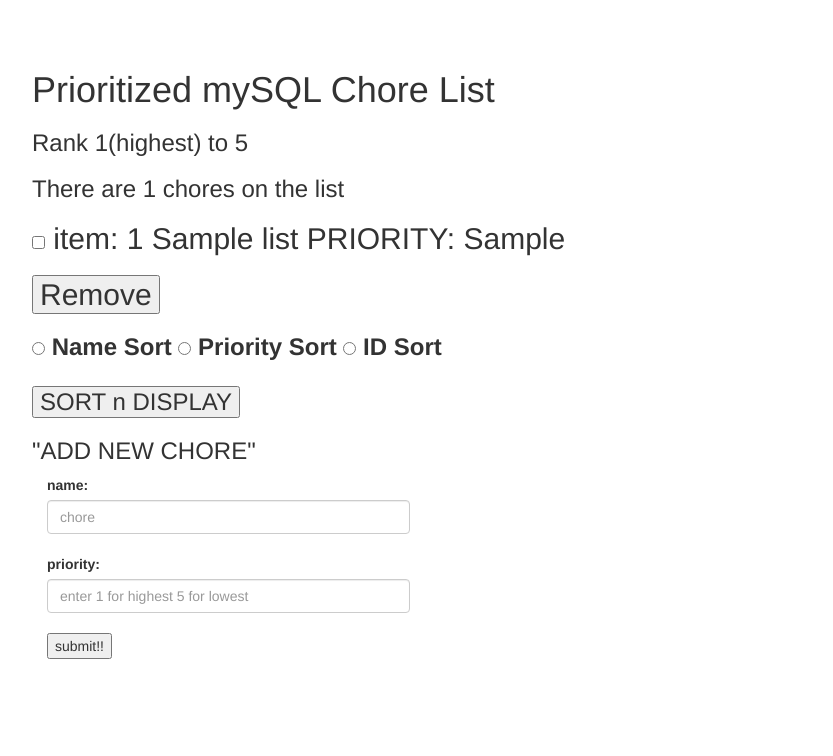
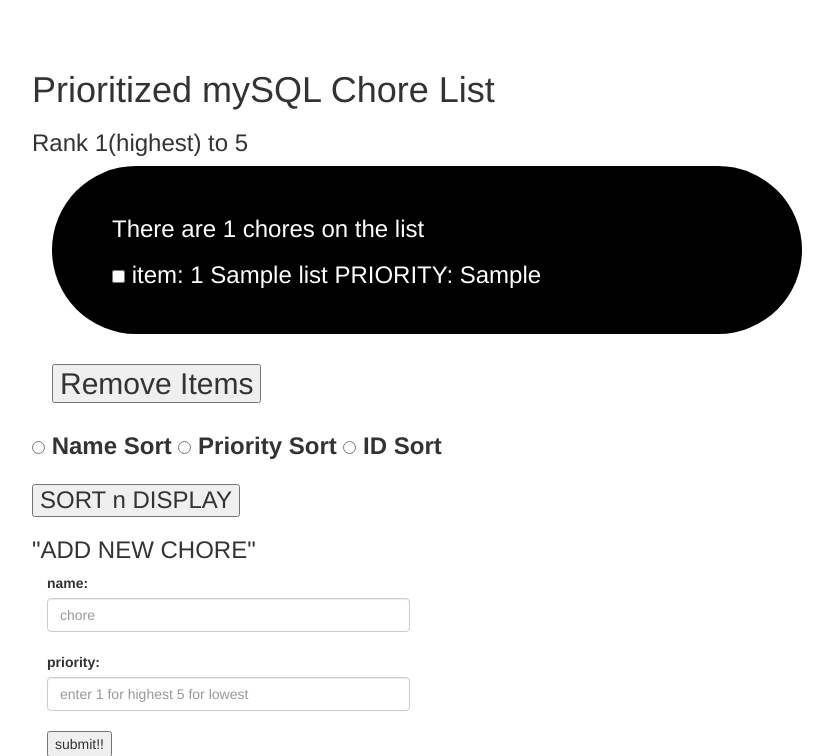
Before and after one commit to RyanIngersoll/Codeup_Web_Exercises, a PHP site: page /nationalpksfile/todo_list_sql.php in a window 1280 px wide. Shown: the top 756 px of the page, without its empty margins (18-851 px from the left). Run offline with PHP 8.4, Linux system fonts and the light colour scheme; tables that the repository leaves empty or names only in its code hold one stand-in row (values such as "Sample post"); some libraries are stand-ins or nearby versions.

Commit message:
inject jumbotron and moved a few buttons around

```diff
--- a/public/nationalpksfile/todo_list_sql.php
+++ b/public/nationalpksfile/todo_list_sql.php
@@ -146,28 +146,45 @@ function addChore($dbc){
 
         <title>"SQL TO DO LIST"</title>
         <link rel="stylesheet" href="https://maxcdn.bootstrapcdn.com/bootstrap/3.2.0/css/bootstrap.min.css">
+        <style type="text/css">
 
+          .jumbotron {
+              padding: 30px;
+              margin-bottom: 30px;
+              color: white;
+              background-color: black;
+
+              /*background-image: url(img/bitcoin_conversion.jpeg);*/
+              }
+
+          .container .jumbotron {
+              border-radius: 100px;
+              }
+
+            .button .jumbotron{
+                  margin: 0;
+                  font: inherit;
+                  color: black;
+                  }
+        </style>
     </head>
 		<body style = "padding: 50px">
 
-            <p>
-               <? if($offset != 0):?>
-                 <button><h4><a href="todo_list_sql.php?offset=<?=$offset - $fix;?>">PREV</a></h4></button>
-               <? endif; ?>
 
-               <? if($offset + $limit < $numRows):?>
-                  <button><h4><a href="todo_list_sql.php?offset=<?=$offset + $fix;?>">NEXT</a></h4></button>
-
-               <? endif; ?>
-          </p>
 
       <h1>Prioritized mySQL Chore List</h1>
 			 <h3>Rank 1(highest) to 5</h3>
-       <h3><? echo "There are " . $numRows . " chores on the list"?></h3>
 
+      <div class="container">
+        <div class="row">
+          <div class="col-xs-6 col-md-8">
+
+            <div class="jumbotron">
              <form action="todo_list_sql.php" method="POST">
               <div>
+
                <? if(isset($_GET['offset'])) {
+                //counter for # of items
                     $i = $offset;
                     // $i++;
                   } else {
@@ -176,21 +193,33 @@ function addChore($dbc){
 
                 ?>
                 <?if(isset($todo_list)): ?>
-
+                  <h3><? echo "There are " . $numRows . " chores on the list"?></h3>
                 <?foreach($todo_list as $entry) : ?>
 
-                      <h2><input name="checkbox[]" type="checkbox" id="checkbox[]" value="<?=$entry['id'];  ?>"><? echo " item: " . ++$i . " " . $entry['name']; ?><?= " PRIORITY: " . " " . $entry['priority'] ?></h2>
+                      <h3><input name="checkbox[]" type="checkbox" id="checkbox[]" value="<?=$entry['id'];  ?>"><? echo " item: " . ++$i . " " . $entry['name']; ?><?= " PRIORITY: " . " " . $entry['priority'] ?></h3>
                     <?php endforeach;?>
 
                 <?endif;?>
+                    <p>
+                         <? if($offset != 0):?>
+                           <button><h4><a href="todo_list_sql.php?offset=<?=$offset - $fix;?>">PREV PG</a></h4></button>
+                         <? endif; ?>
 
+                         <? if($offset + $limit < $numRows):?>
+                            <button><h4><a href="todo_list_sql.php?offset=<?=$offset + $fix;?>">NEXT PG</a></h4></button>
+
+                         <? endif; ?>
+                    </p>
 
                     </div>
-
-                    <h2><button type="btn-primary" name="remove-entry" value="remove-entry">Remove</button></h2>
+                  </div>
+                    <h2><button type="btn-primary" name="remove-entry" value="remove-entry">Remove Items</button></h2>
 
                   </form>
 
+              </div>
+          </div>
+      </div>
                   <form method = "POST">
                     <h3><input type="radio" name="sort-type" value="sort-name" id="sort-name"><? echo " "; ?><label for="sort-name"><? echo " "; ?>Name Sort</label><? echo " "; ?><input type="radio" name="sort-type" value="sort-prior" id="sort-prior"><? echo " "; ?><label for="sort-prior"><? echo " "; ?>Priority Sort</label><? echo " "; ?><input type="radio" name="sort-type" value="sort-id" id="sort-id"><? echo " "; ?><label for="sort-id"><? echo " "; ?>ID Sort</label></h3>
                     <h3><button type="submit" name="sortlist" value = "sortlist">SORT n DISPLAY</button></h3>
```
